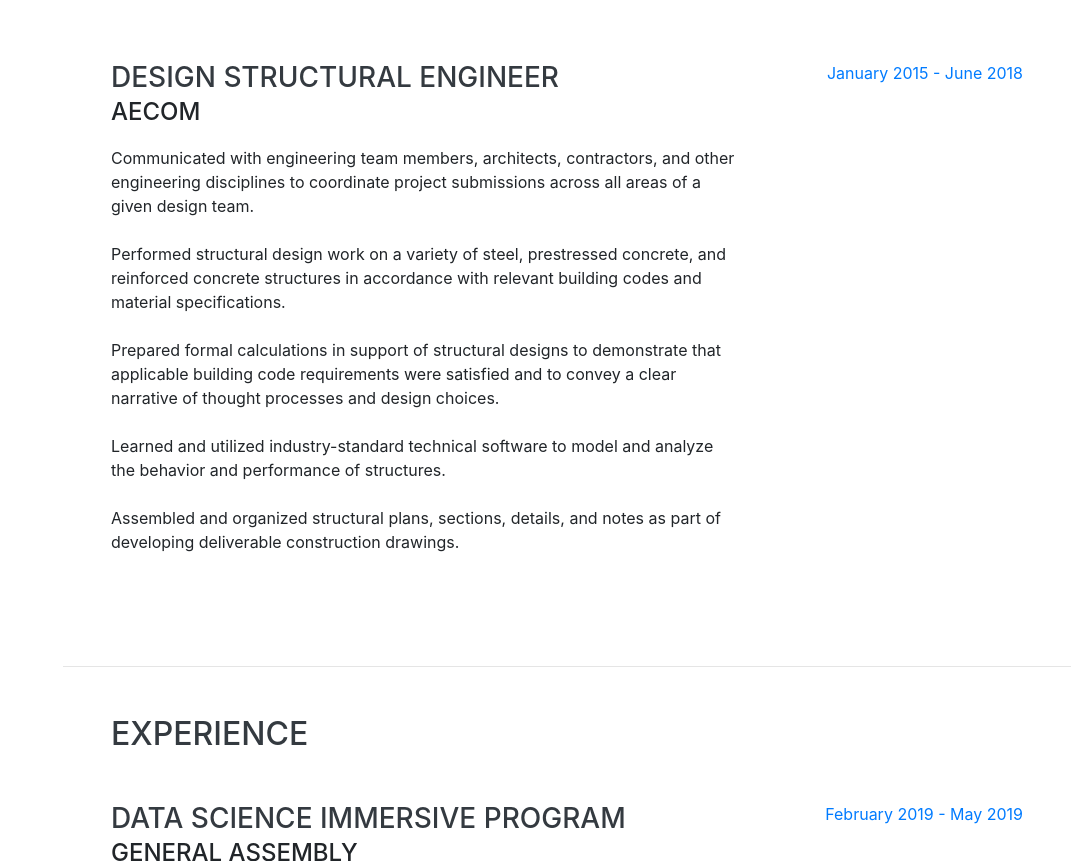
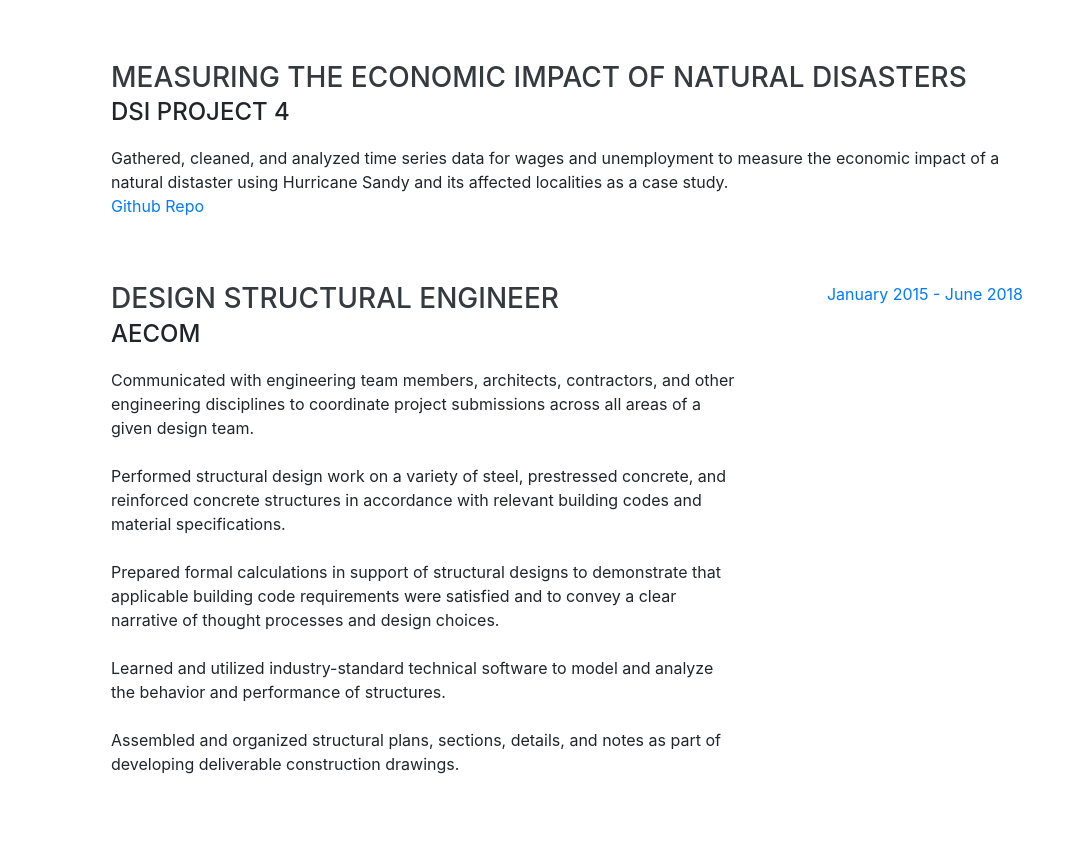
Before and after one commit to davidbertsch/davidbertsch.github.io, a website with bundled scripts: page index.html in a window 1280 px wide. Shown: the part 1418-2279 px from the top of the page, without its empty margins (209-1280 px from the left). Built offline with nearby package versions, Linux system fonts and the light colour scheme; a web font is replaced by a local one.

Commit message:
add project 4

```diff
--- a/index.html
+++ b/index.html
@@ -106,6 +106,17 @@
 </p>
           </div>
 
+        </div>
+
+        <div class="resume-item d-flex flex-column flex-md-row justify-content-between mb-5">
+          <div class="resume-content">
+            <h3 class="mb-0">Measuring the Economic Impact of Natural Disasters</h3>
+            <div class="subheading mb-3">DSI Project 4</div>
+            <p>Gathered, cleaned, and analyzed time series data for wages and unemployment to measure the economic impact of a natural distaster using Hurricane Sandy and its affected localities as a case study.
+              <br>
+              <a href="https://github.com/davidbertsch/DSI_Project_4-Measuring_Economic_Impact_of_Hurricane_Sandy">Github Repo</a>
+              <br>
+          </div>
         </div>
 
         <div class="resume-item d-flex flex-column flex-md-row justify-content-between mb-5">
```
